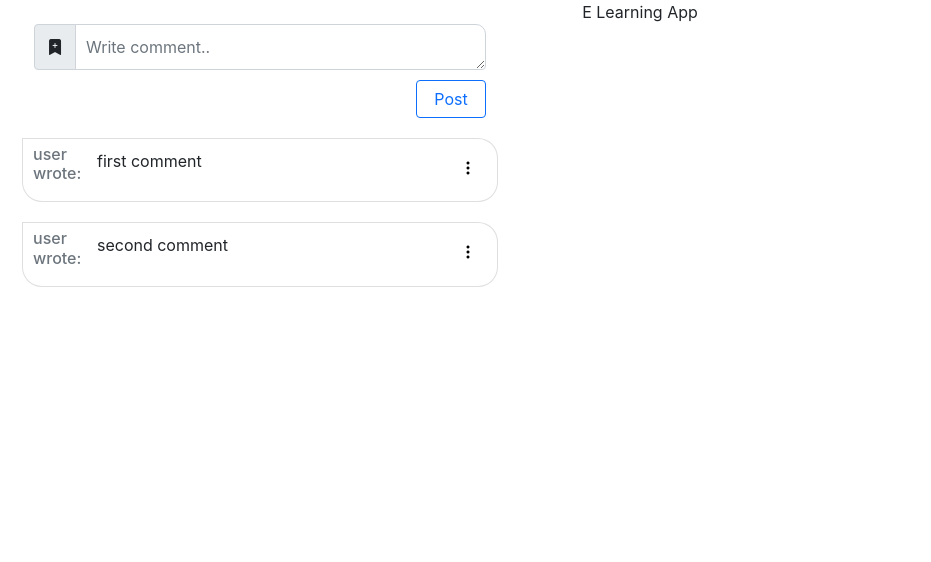
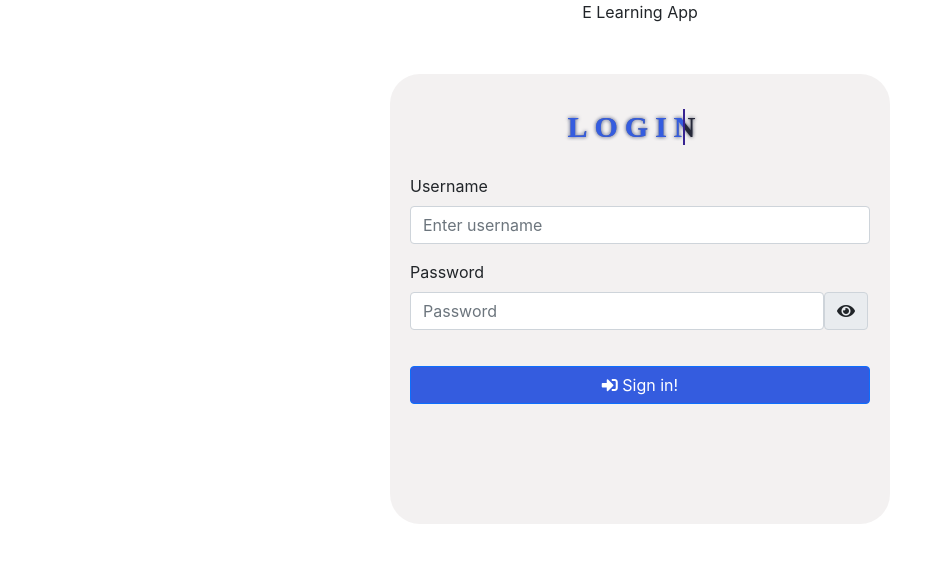
Before and after one commit to MartianCoders/Back-End-Proiect-Colectiv, a React (Create React App) app in the folder frontend-client/: page / in a window 1280 px wide. Shown: the top 562 px of the page, without its empty margins (0-931 px from the left). Built offline with nearby package versions, Linux system fonts and the light colour scheme.

Commit message:
Login page created

```diff
--- a/frontend-client/src/App.tsx
+++ b/frontend-client/src/App.tsx
@@ -1,16 +1,16 @@
 import React from 'react';
 import { Counter } from './features/counter/Counter';
 import './App.css';
-import VideoComponents from './components/VideoComments';
+import VideoComments from './components/VideoComments';
 
-import { Navbar,Container,Nav,NavDropdown } from 'react-bootstrap';
+import LoginPage from './components/LoginPage';
 
 function App() {
   return (
     <div className="App">
       E Learning App
 
-      <VideoComponents />
+      <LoginPage />
     </div>
   );
 }
--- /dev/null
+++ b/frontend-client/src/components/LoginPage.tsx
@@ -0,0 +1,54 @@
+import { auto } from '@popperjs/core';
+import React, { Component } from 'react';
+import { Button, Card, Form } from 'react-bootstrap';
+import icon from '../login.png';
+import '../style-login.css';
+
+class LoginPage extends React.Component {
+    state = {
+        isPasswordShown: false
+      };
+
+    togglePasswordVisiblity = () => {
+        const { isPasswordShown } = this.state;
+        this.setState({ isPasswordShown: !isPasswordShown });
+    };
+
+    render() {
+        const { isPasswordShown } = this.state;
+        return (
+        <div className="loginContainer">
+            <div className="title">
+                <h2 title="Login">Login </h2>
+            </div>
+            <Form>
+                <div className="left">
+                <Form.Group className="mb-3" controlId="formBasicUsername">
+                    <Form.Label>Username</Form.Label>
+                    <Form.Control autoComplete="off" required type="text" placeholder="Enter username" />
+                </Form.Group>
+
+                <Form.Group className="mb-3" controlId="formBasicPassword">
+                    <Form.Label>Password</Form.Label>
+                    <div style={{ display: 'flex' }}>
+                        <Form.Control style={{ width: '90%' }} required type={isPasswordShown ? "text" : "password"} placeholder="Password" />
+                        <span className="input-group-text" id="inputGroupPrepend2">
+                        { this.state.isPasswordShown
+                            ? <i style={{ cursor: 'pointer' }} className="fa fa-eye-slash" onClick={this.togglePasswordVisiblity}/>
+                            : <i style={{ cursor: 'pointer' }} className="fa fa-eye password-icon"  onClick={this.togglePasswordVisiblity}/>
+                        }
+
+                        </span>
+                    </div>
+                </Form.Group>
+                </div>
+                <Button variant="primary" type="submit" style={{width: '100%', background: '#345cdf'}}>
+                   <i className="fas fa-sign-in-alt" aria-hidden="true"/> Sign in!
+                </Button>
+                </Form>
+            </div>
+        );
+    }
+}
+
+export default LoginPage;
--- /dev/null
+++ b/frontend-client/src/style-login.css
@@ -0,0 +1,70 @@
+@import url("https://fonts.googleapis.com/css2?family=Poppins&display=swap");
+@import url("https://use.fontawesome.com/releases/v5.1.0/css/all.css");
+
+.loginContainer {
+    width: 500px;
+    height: 450px;
+    margin: auto;
+    display: flex;
+    flex-flow: column;
+    background: rgba(201, 193, 193, 0.219);
+    border-radius: 30px;
+    padding: 20px;
+    margin-top:50px;
+}
+
+.left {
+    text-align: left;
+    padding-bottom: 20px;
+}
+
+.title {
+    height: 80px;
+    width: 450px;
+    display: flex;
+    flex-flow: row;
+    justify-content: center;
+    padding: 10px;
+}
+
+h2 {
+	position: absolute;
+    margin-top: 5px;
+	font-size: 30px;
+	color: #252839;
+	text-shadow: 0 0 0.3vw #383d52;
+	text-transform: uppercase;
+	user-select: none;
+    font-family: cursive;
+    font-weight: 900;
+    letter-spacing: 7px;
+}
+h2:before {
+	content: attr(title);
+	position: absolute;
+	top: 0;
+	left: 0;
+	width: 0;
+	height: 100%;
+	color: #345cdf;
+	text-shadow: 0 0 0.3vw #b3bbdb;
+	border-right: 2px solid #372391;;
+	overflow: hidden;
+	animation: animate 6s linear infinite;
+}
+@keyframes animate {
+	0%,
+	10%,
+	100% {
+		width: 0;
+	}
+	70%,
+	90% {
+		width: 100%;
+	}
+}
+
+.formPass {
+    display:flex;
+    width: 80%;
+}
```
Also changed, not shown: frontend-client/src/login.png (added).
